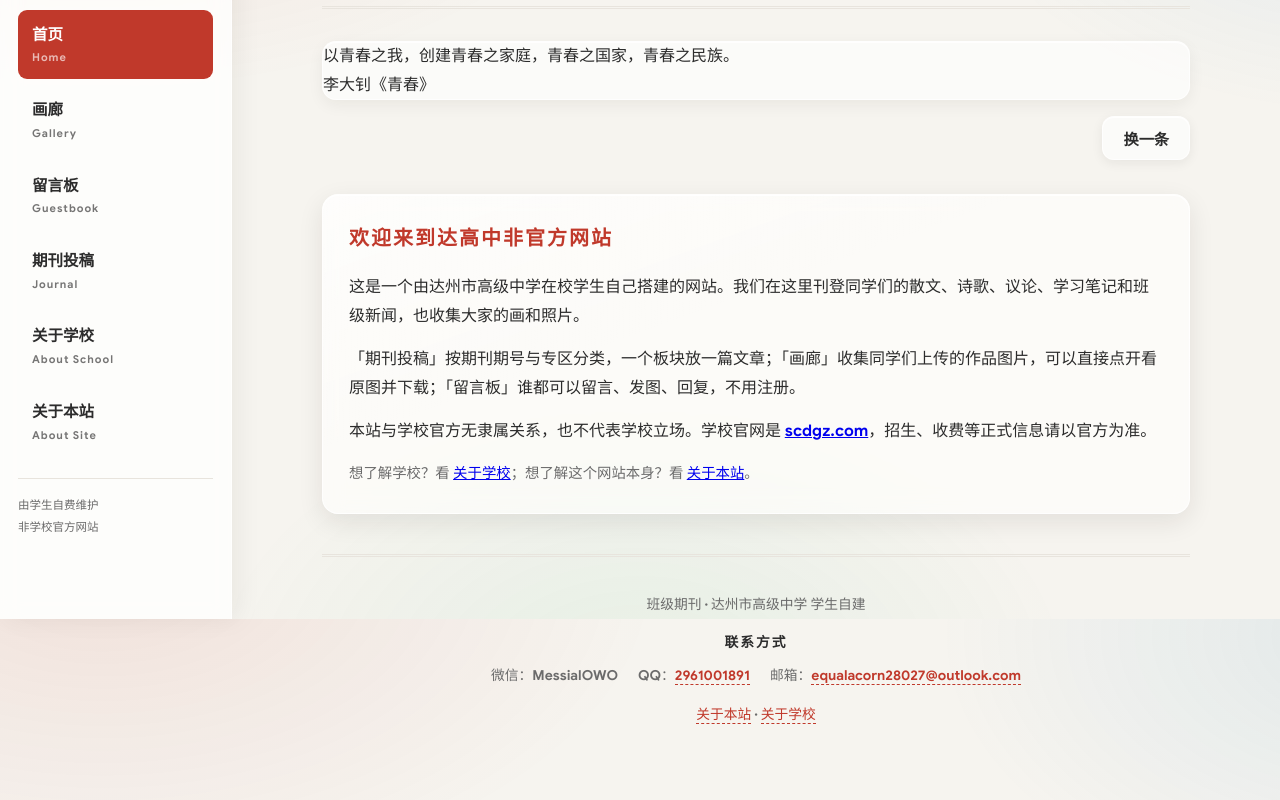
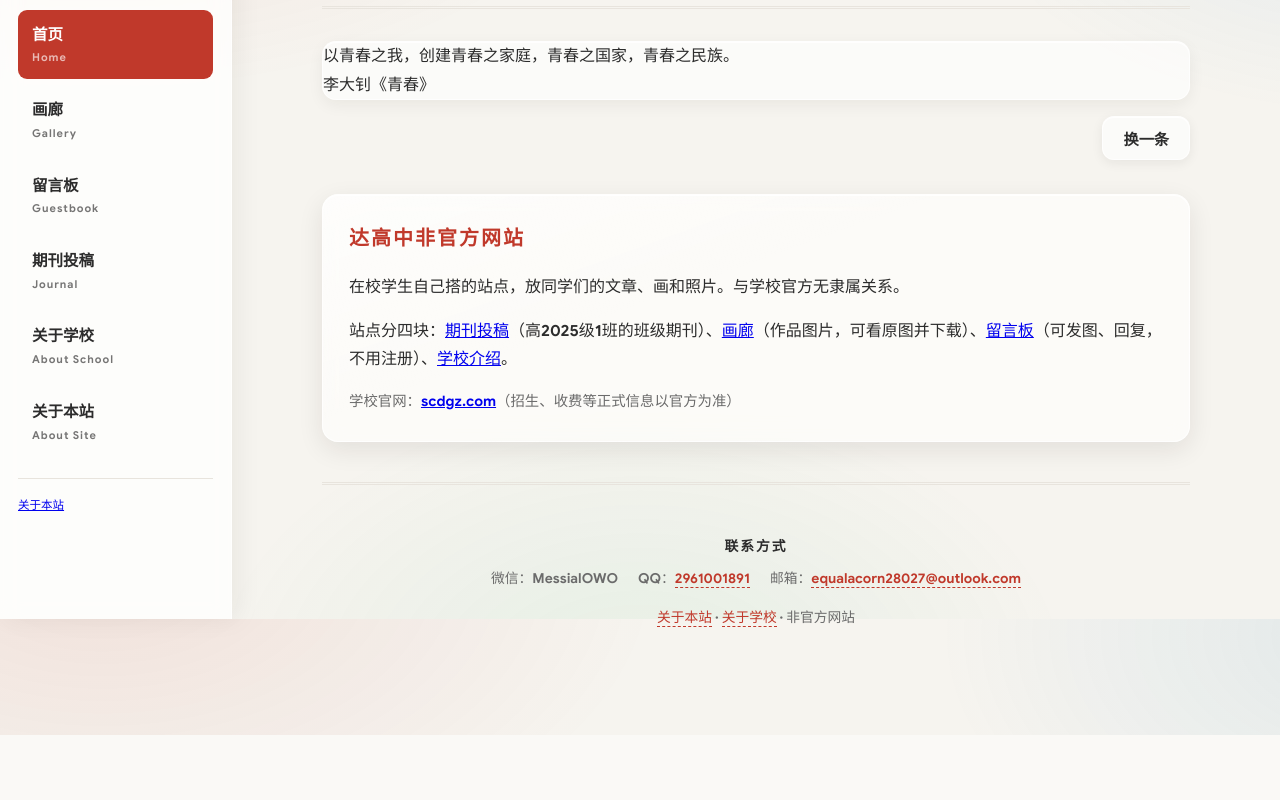
Before and after one commit to MessialOWO/messialowo.github.io, a plain HTML site: page index.html in a window 1280 px wide. Shown: the part 181-981 px from the top of the page. After the commit the page ends 916 px from the top, so only its background shows below. Drawn offline with Linux system fonts and the light colour scheme; files whose address does not match are found by name.

Commit message:
文案精简去AI味；标注期刊为高2025级1班；侧边栏副标题改非官方网站

```diff
--- a/index.html
+++ b/index.html
@@ -31,11 +31,10 @@
 </div>
 
 <div class="card-box">
-  <h2 style="font-size:1.25rem;color:var(--accent);letter-spacing:2px;margin-bottom:16px">欢迎来到达高中非官方网站</h2>
-  <p style="margin-bottom:.9em">这是一个由达州市高级中学在校学生自己搭建的网站。我们在这里刊登同学们的散文、诗歌、议论、学习笔记和班级新闻，也收集大家的画和照片。</p>
-  <p style="margin-bottom:.9em">「期刊投稿」按期刊期号与专区分类，一个板块放一篇文章；「画廊」收集同学们上传的作品图片，可以直接点开看原图并下载；「留言板」谁都可以留言、发图、回复，不用注册。</p>
-  <p style="margin-bottom:.9em">本站与学校官方无隶属关系，也不代表学校立场。学校官网是 <a href="http://www.scdgz.com/" target="_blank" rel="noopener">scdgz.com</a>，招生、收费等正式信息请以官方为准。</p>
-  <p style="color:var(--muted);font-size:.9rem">想了解学校？看 <a href="./about-school.html">关于学校</a>；想了解这个网站本身？看 <a href="./about-site.html">关于本站</a>。</p>
+  <h2 style="font-size:1.25rem;color:var(--accent);letter-spacing:2px;margin-bottom:16px">达高中非官方网站</h2>
+  <p style="margin-bottom:.9em">在校学生自己搭的站点，放同学们的文章、画和照片。与学校官方无隶属关系。</p>
+  <p style="margin-bottom:.9em">站点分四块：<a href="./journal.html">期刊投稿</a>（高2025级1班的班级期刊）、<a href="./gallery.html">画廊</a>（作品图片，可看原图并下载）、<a href="./guestbook.html">留言板</a>（可发图、回复，不用注册）、<a href="./about-school.html">学校介绍</a>。</p>
+  <p style="color:var(--muted);font-size:.9rem">学校官网：<a href="http://www.scdgz.com/" target="_blank" rel="noopener">scdgz.com</a>（招生、收费等正式信息以官方为准）</p>
 </div>
 
 </div>
@@ -79,10 +78,10 @@ SITE.shell = function (activeKey) {
     '<div class="brand">'
     + '<img src="./img/logo.png" alt="校徽">'
     + '<div class="name">' + SITE.name + '</div>'
-    + '<div class="sub">' + SITE.school + ' · 学生自建</div>'
+    + '<div class="sub">非官方网站</div>'
     + '</div>'
     + '<nav>' + links + '</nav>'
-    + '<footer>由学生自费维护<br>非学校官方网站</footer>';
+    + '<footer><a href="./about-site.html">关于本站</a></footer>';
 
   document.body.insertBefore(aside, document.body.firstChild);
   document.body.insertBefore(mask, document.body.firstChild);
@@ -104,14 +103,13 @@ SITE.footer = function (host) {
   var f = document.createElement('footer');
   f.className = 'site-footer';
   f.innerHTML =
-    '<p>班级期刊 · ' + SITE.school + ' 学生自建</p>'
-    + '<p class="contact-line">联系方式</p>'
+    '<p class="contact-line">联系方式</p>'
     + '<p class="contact-list">'
     + '<span>微信：<b>MessialOWO</b></span>'
     + '<span>QQ：<a href="https://qm.qq.com/cgi-bin/qm/qr?k=&amp;uin=2961001891" target="_blank" rel="noopener">2961001891</a></span>'
     + '<span>邮箱：<a href="mailto:equalacorn28027@outlook.com">equalacorn28027@outlook.com</a></span>'
     + '</p>'
-    + '<p><a href="./about-site.html">关于本站</a> · <a href="./about-school.html">关于学校</a></p>';
+    + '<p><a href="./about-site.html">关于本站</a> · <a href="./about-school.html">关于学校</a> · 非官方网站</p>';
   el.appendChild(f);
 };
 
```
Also changed, not shown: about-school.html (+4 -5 lines), about-site.html (+4 -5 lines), article.html (+4 -5 lines), assets/site.js (+4 -5 lines), gallery.html (+5 -6 lines), guestbook.html (+4 -5 lines), journal.html (+4 -5 lines).
